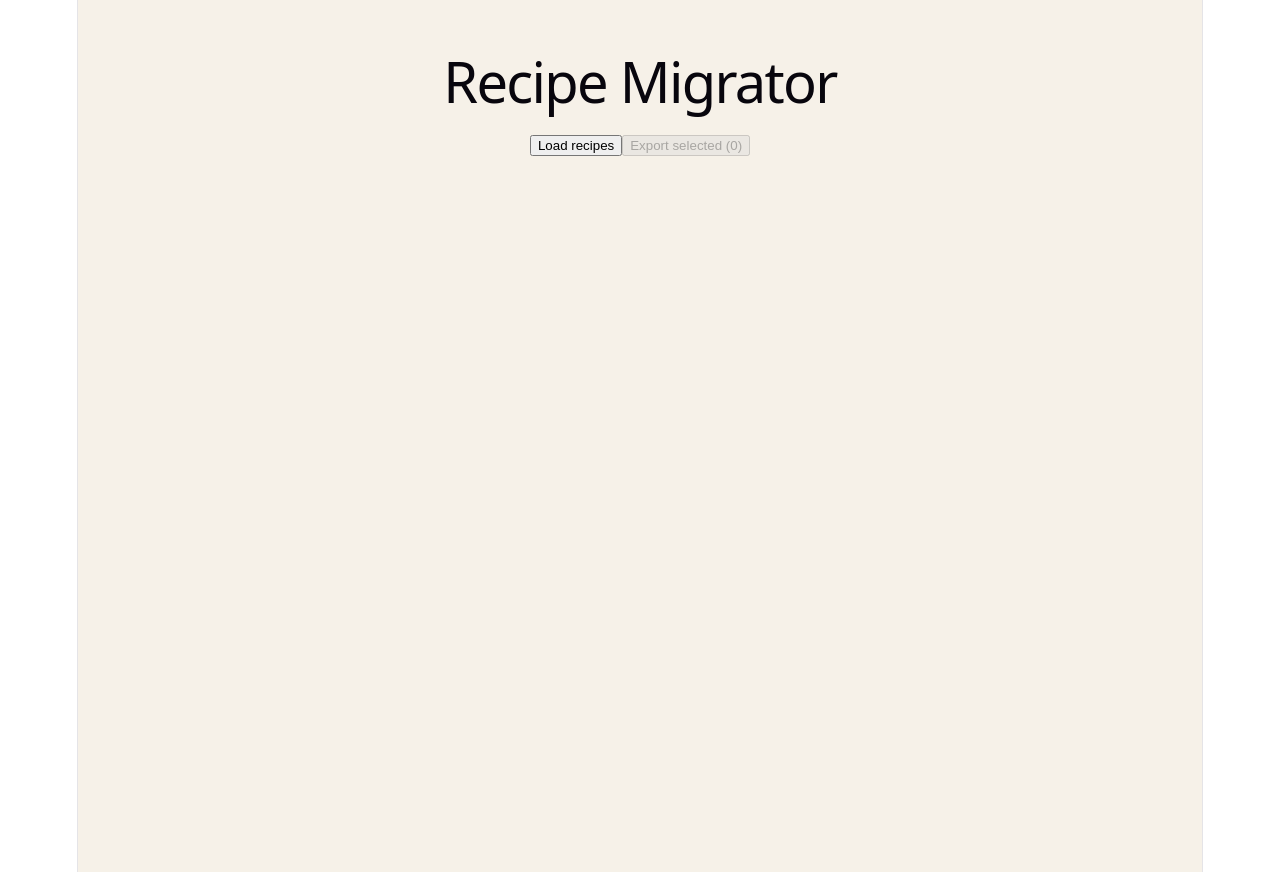
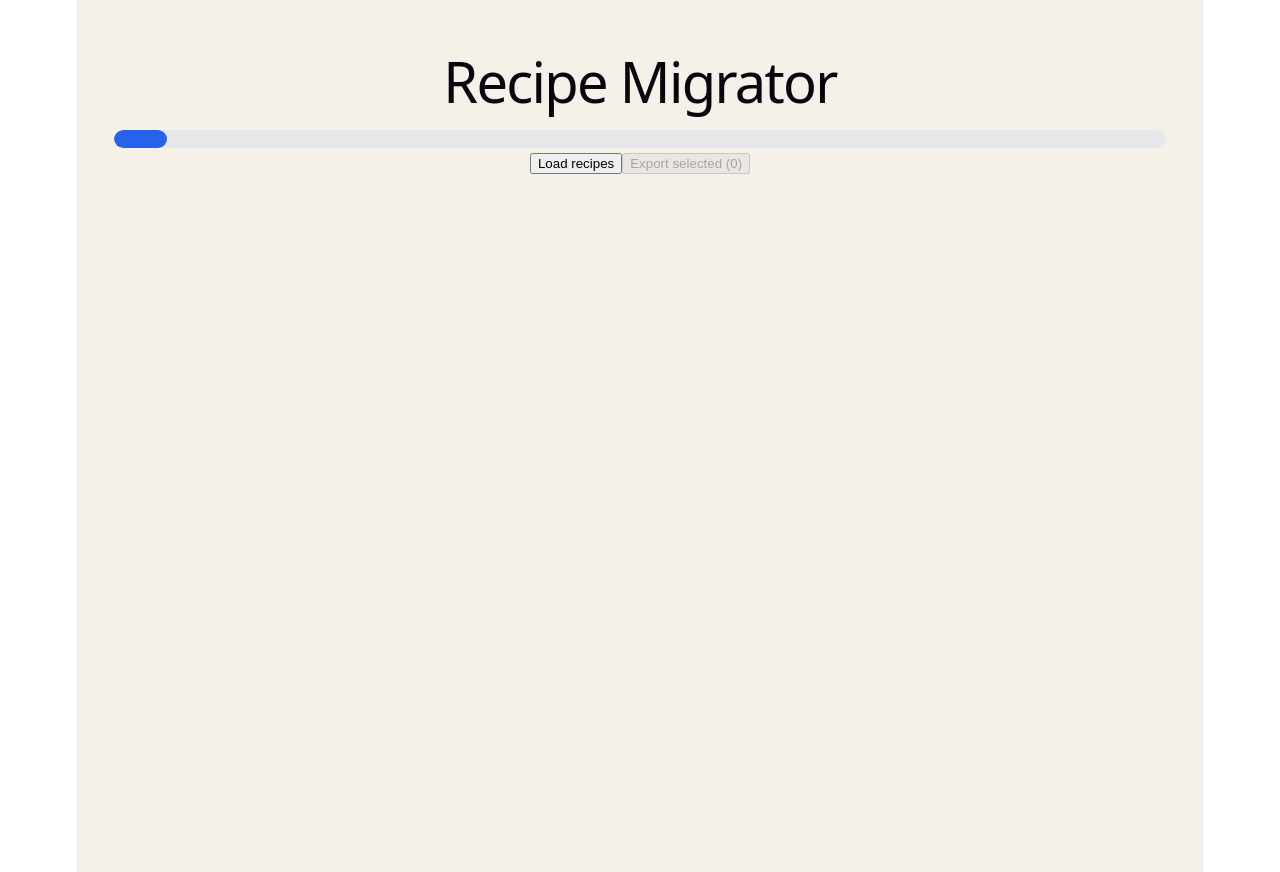
Before and after one commit to omlnaut/RecipeMigrator, a React (Vite) app: page / in a window 1280 px wide. Built offline with nearby package versions, Linux system fonts and the light colour scheme.

Commit message:
poc progress bar

```diff
--- a/src/App.css
+++ b/src/App.css
@@ -1,3 +1,4 @@
+@import "./components/Progressbar.css";
 :root {
   --page-bg: #f6f1e8;
   --panel-bg: rgba(255, 252, 246, 0.92);
--- a/src/App.tsx
+++ b/src/App.tsx
@@ -8,6 +8,7 @@ import {
   runAsync,
   type AsyncVoidFunction,
 } from "./lib/coordinator/async-coordinator.ts";
+import { ProgressBar } from "./components/ProgressBar.tsx";
 
 function MakeAsyncFunc(i: number, delayMilliseconds: number) {
   return async () => {
@@ -89,6 +90,7 @@ function App() {
         <h1 className="app-title">Recipe Migrator</h1>
       </header>
       <div className="toolbar">
+        <ProgressBar p={5} />
         <button
           type="button"
           disabled={alreadyLoaded}
--- /dev/null
+++ b/src/components/ProgressBar.tsx
@@ -0,0 +1,10 @@
+type ProgressBarProps = { p: number };
+
+export function ProgressBar({ p }: ProgressBarProps) {
+  return (
+    <div className="progress-bar outer">
+      <div className="progress-bar inner" style={{ width: `${p}%` }} />
+      {p}
+    </div>
+  );
+}
--- /dev/null
+++ b/src/components/Progressbar.css
@@ -0,0 +1,14 @@
+.progress-bar.outer {
+  width: 100%;
+  background-color: #e5e7eb;
+  border-radius: 9999px;
+  height: 1rem;
+  overflow: hidden;
+}
+
+.progress-bar.inner {
+  background-color: #2563eb;
+  height: 100%;
+  border-radius: 9999px;
+  transition: width 0.3s ease-out;
+}
```
